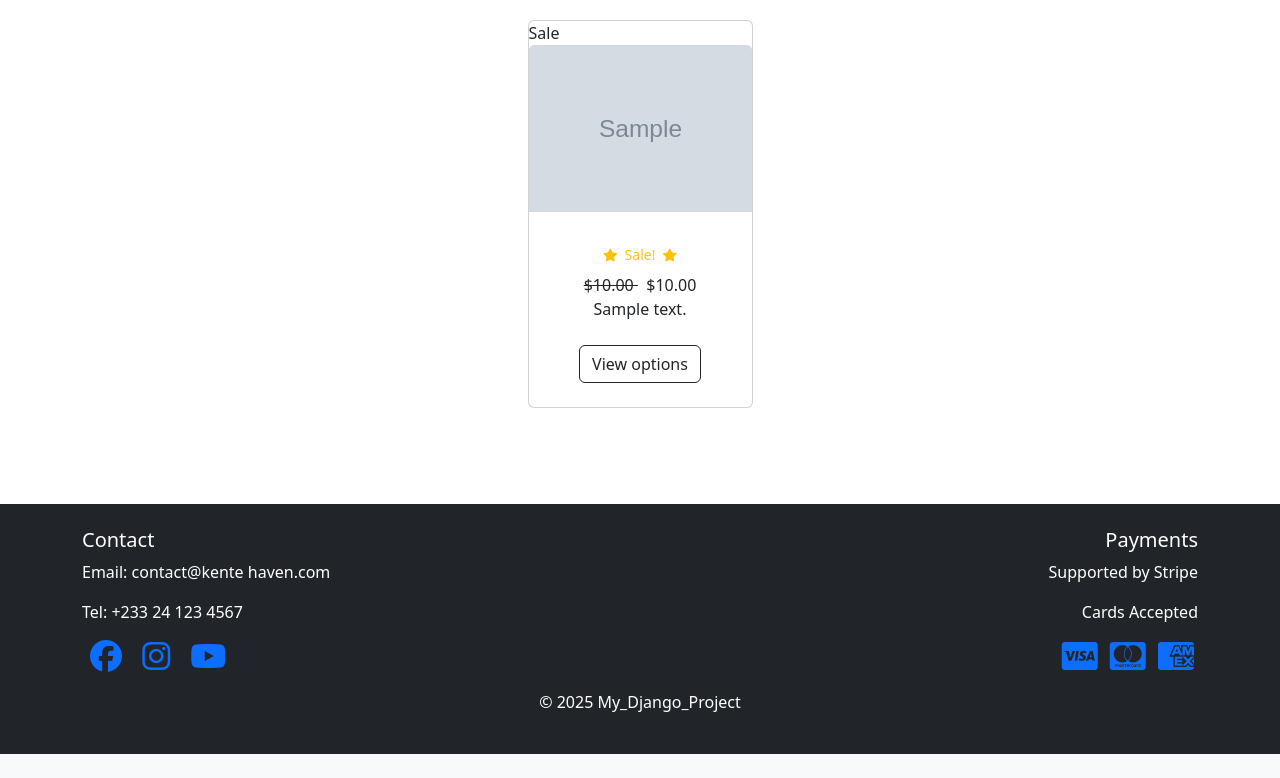
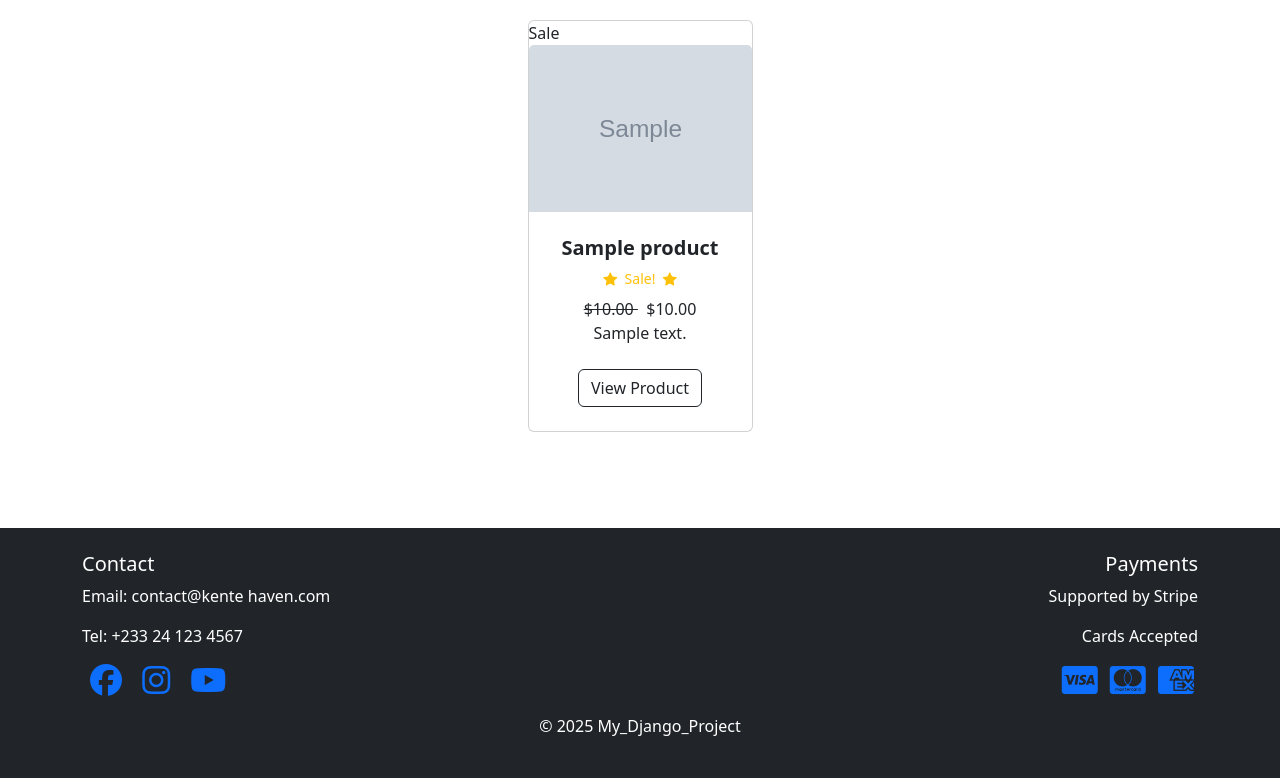
Before and after one commit to Apostle01/African-Cloth-Shop, a Django app: page / in a window 1280 px wide. Shown: the part 429-1207 px from the top of the page. Before the commit the page ends 1183 px from the top, so only its background shows below. Run offline with Django 5.2, Linux system fonts and the light colour scheme; tables that the repository leaves empty hold one stand-in row (values such as "Sample post"); grey boxes marked "Sample" are stand-in pictures; some libraries are stand-ins or nearby versions.

Commit message:
modified:   products/__pycache__/urls.cpython-311.pyc products/__pycache__/views cpython-311.pyc products/urls.py products/views.py products/templates/product/home.html products/templates/product/product.html

```diff
--- a/products/templates/products/home.html
+++ b/products/templates/products/home.html
@@ -5,7 +5,6 @@
 
 
 
-        {% comment %} {% include 'navbar.html' %} {% endcomment %}
 
 <!-- Header-->
 <header class="bg-dark py-5">
@@ -43,7 +42,7 @@
             <div class="card-body p-4">
                 <div class="text-center">
             <!-- Product name-->
-                                    <h5 class="fw-bolder">{{ Product.name }}</h5>
+            <h5 class="fw-bolder">{{ product.name }}</h5>
                <div class="d-flex justify-content-center small
                text-warning mb-2">
                <div class="bi-star-fill"></div>
@@ -64,7 +63,7 @@
 
                            <!-- Product actions-->
                             <div class="card-footer p-4 pt-0 border-top-0 bg-transparent">
-                                <div class="text-center"><a class="btn btn-outline-dark mt-auto" href="#">View options</a></div>
+                                <div class="text-center"><a class="btn btn-outline-dark mt-auto" href="{% url 'product_detail'  product.id %}">View Product</a></div>
                             </div>
                         </div>
                     </div>
@@ -82,7 +81,7 @@
                             <div class="card-body p-4">
                                 <div class="text-center">
                                     <!-- Product name-->
-                                    <h5 class="fw-bolder">{{ Product.name }}</h5>
+                                    <h5 class="fw-bolder">{{ product.name }}</h5>
                                     <!-- Product price-->
                                     ${{ product.price }}
                                     <br/>
@@ -92,7 +91,7 @@
 
                            <!-- Product actions-->
                             <div class="card-footer p-4 pt-0 border-top-0 bg-transparent">
-                                <div class="text-center"><a class="btn btn-outline-dark mt-auto" href="#">View options</a></div>
+                                <div class="text-center"><a class="btn btn-outline-dark mt-auto" href="{% url 'product_detail' product.id %}">View Product</a></div>
                             </div>
                         </div>
                     </div>
--- a/products/templates/products/product.html
+++ b/products/templates/products/product.html
@@ -16,7 +16,7 @@
     <div class="col-md-6">
       <h2>{{ product.name }}</h2>
       <p class="text-muted">{{ product.category.name }}</p>
-      <h4 class="text-success mb-3">₦{{ product.price }}</h4>
+      <h4 class="text-success mb-3">${{ product.price }}</h4>
       <p>{{ product.description|linebreaksbr }}</p>
 
       <form method="post" action="#">
--- a/products/urls.py
+++ b/products/urls.py
@@ -9,6 +9,7 @@ from . import views
 
 urlpatterns = [
     path('', views.home, name='home'),
+    # path('product/<int:pk>', views.product, name='product'),
     path('product/<int:product_id>/', views.product_detail, name='product_detail'),
     path('about/', views.about, name='about'),
     path('contact/', views.contact, name='contact'),
--- a/products/views.py
+++ b/products/views.py
@@ -7,7 +7,9 @@ from django.contrib.auth.forms import UserCreationForm
 from .forms import SignUpForm
 from django import forms
 
-
+# def product(request, pk):
+#     product = Product.objects.get(id=pk)
+#     return render(request, 'product.html', {'products':product})
 
 def home(request):
     """
```
Lines whose indentation alone changed are shown as unchanged.
